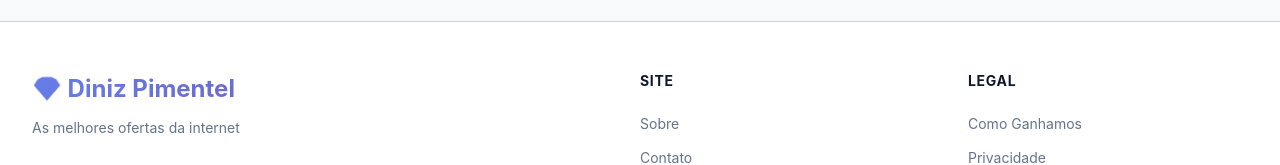
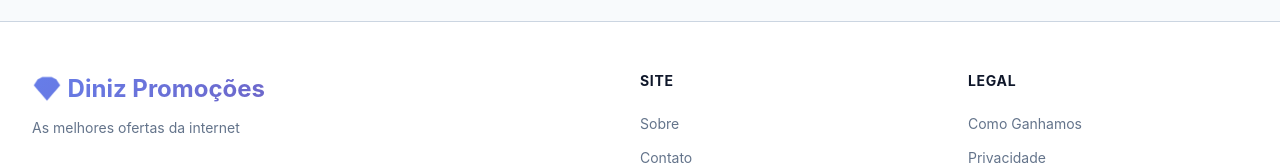
Before and after one commit to ManoelDiniz/DinizPiimentel-Afiliate, a Next.js app: page /como-ganhamos in a window 1280 px wide. Shown: the part 730-895 px from the top of the page. Built offline with nearby package versions, Linux system fonts and the light colour scheme.

Commit message:
fix: update footer branding to 'Diniz Promoções'

```diff
--- a/app/layout.tsx
+++ b/app/layout.tsx
@@ -43,7 +43,7 @@ export default function RootLayout({
         <footer className="footer">
           <div className="footer-content">
             <div className="footer-brand">
-              <h3>💎 Diniz Pimentel</h3>
+              <h3>💎 Diniz Promoções</h3>
               <p>As melhores ofertas da internet</p>
             </div>
             <div className="footer-links">
```
